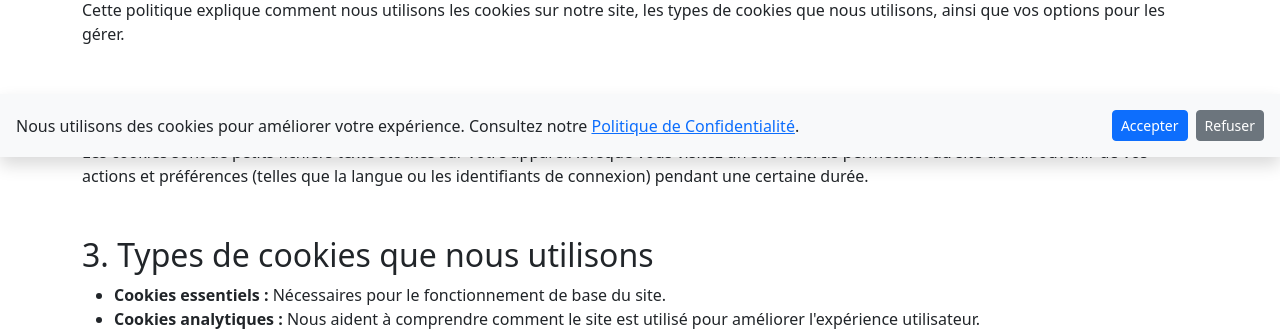
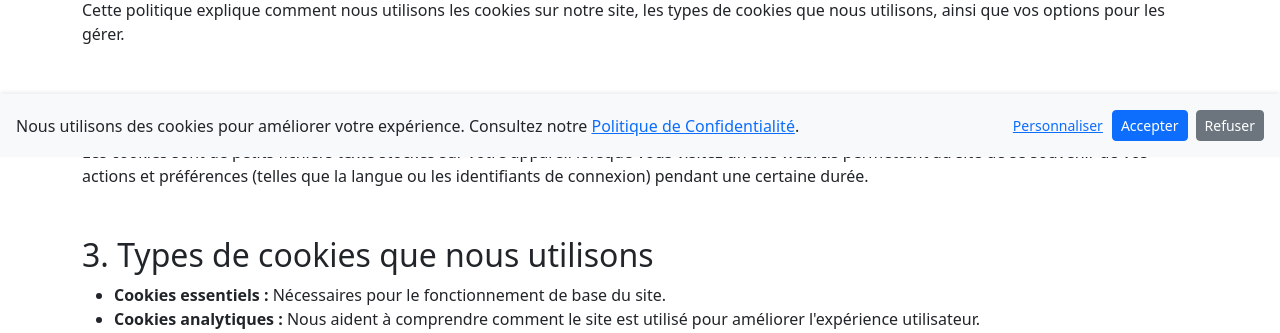
Before and after one commit to dlhoumaud/coremvc, a PHP site: page /cookies-policy in a window 1280 px wide. Shown: the part 643-976 px from the top of the page. Run offline with PHP 8.4, Linux system fonts and the light colour scheme.

Commit message:
Améliore la gestion des cookies

```diff
--- a/public/css/style.min.css
+++ b/public/css/style.min.css
@@ -1 +1 @@
-@font-face{font-family:"DOF";src:url(../fonts/DaughterOfFortune.ttf)}/*# sourceMappingURL=style.min.css.map */
+@font-face{font-family:"DOF";src:url(../fonts/DaughterOfFortune.ttf)}.shadow-top{box-shadow:0 -2px 4px rgba(0,0,0,.075)}.shadow-bottom{box-shadow:0 2px 4px rgba(0,0,0,.075)}.shadow-left{box-shadow:-2px 0px 4px rgba(0,0,0,.075)}.shadow-right{box-shadow:2px 0px 4px rgba(0,0,0,.075)}/*# sourceMappingURL=style.min.css.map */
--- a/public/scss/style.scss
+++ b/public/scss/style.scss
@@ -12,3 +12,19 @@
 @use "_typo"        as t;
 @use "_mixins"      as m;
 @use "_extends"     as e;
+
+.shadow-top {
+    box-shadow: 0 -2px 4px rgba(0, 0, 0, 0.075);
+}
+
+.shadow-bottom {
+    box-shadow: 0 2px 4px rgba(0, 0, 0, 0.075);
+}
+
+.shadow-left {
+    box-shadow: -2px 0px 4px rgba(0, 0, 0, 0.075);
+}
+
+.shadow-right {
+    box-shadow: 2px 0px 4px rgba(0, 0, 0, 0.075);
+}
```
Also changed, not shown: public/js/app.js, 1 other file.
